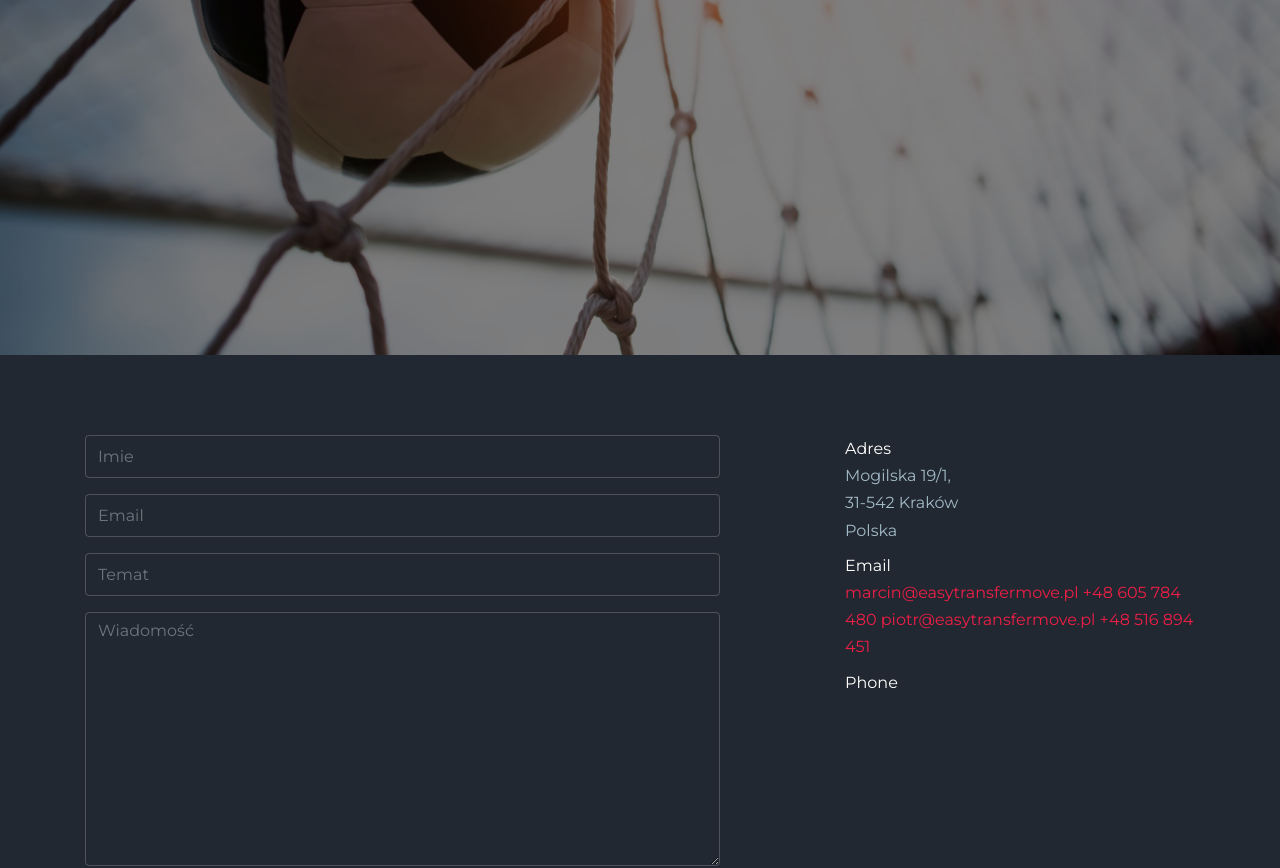
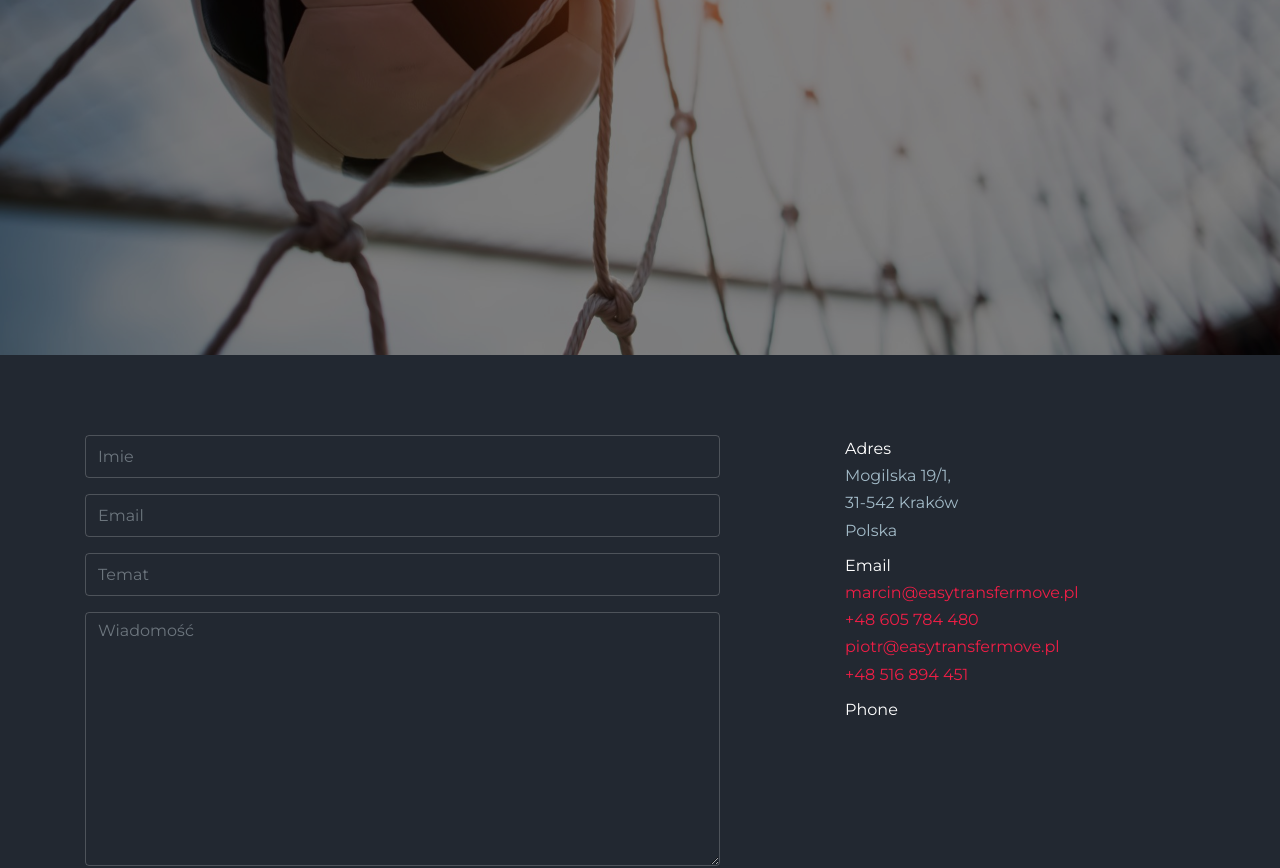
Before and after one commit to Taidio1/Easy-Transfer-Move, a plain HTML site: page contact.html in a window 1280 px wide. Shown: the part 445-1313 px from the top of the page. Drawn offline with Linux system fonts and the light colour scheme; files whose address does not match are found by name.

Commit message:
Update contact.html

```diff
--- a/contact.html
+++ b/contact.html
@@ -113,10 +113,11 @@
               </li>
               <li class="mb-2">
                 <strong class="text-white d-block">Email</strong>
-                <a href="#">marcin@easytransfermove.pl</a>
+                <a href="#">marcin@easytransfermove.pl</a><br>
                 <a href="#">+48 605 784 480</a>
-
+                <br>
                 <a href="#">piotr@easytransfermove.pl</a>
+                <br>
                 <a href="#">+48 516 894 451</a>
               </li>
               <li class="mb-2">
```
